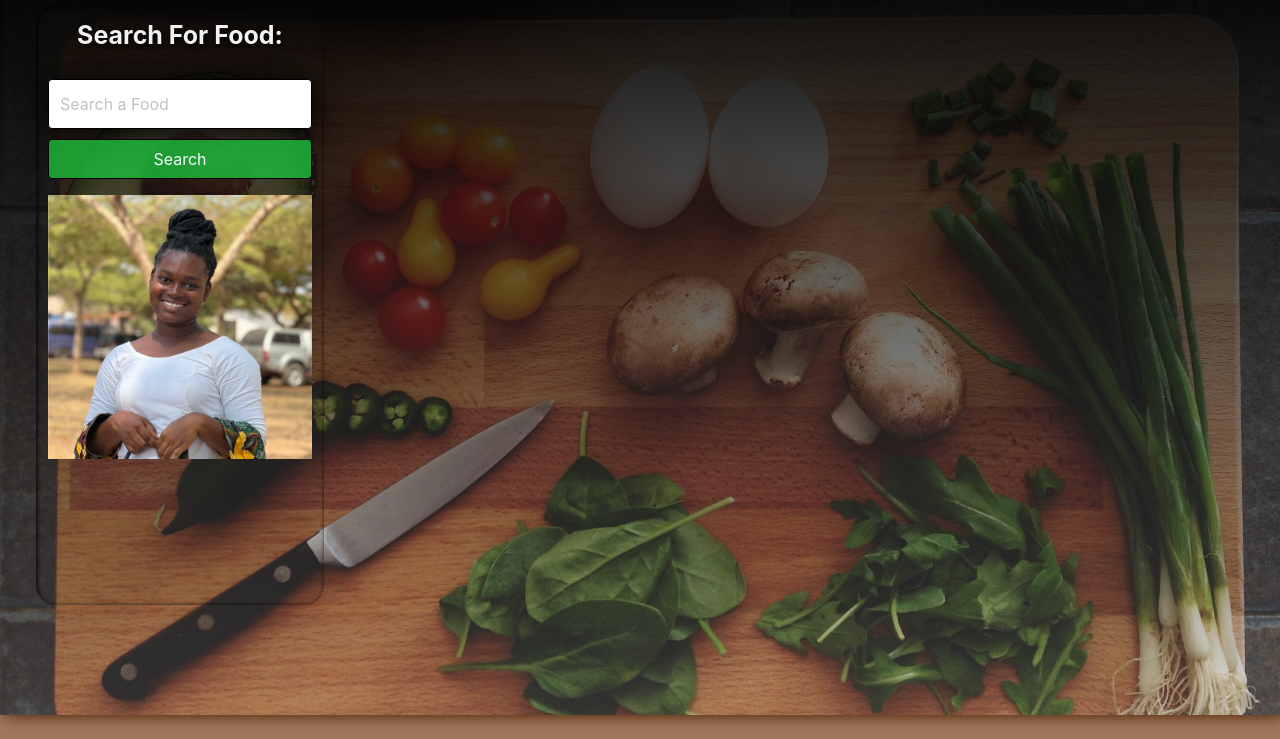
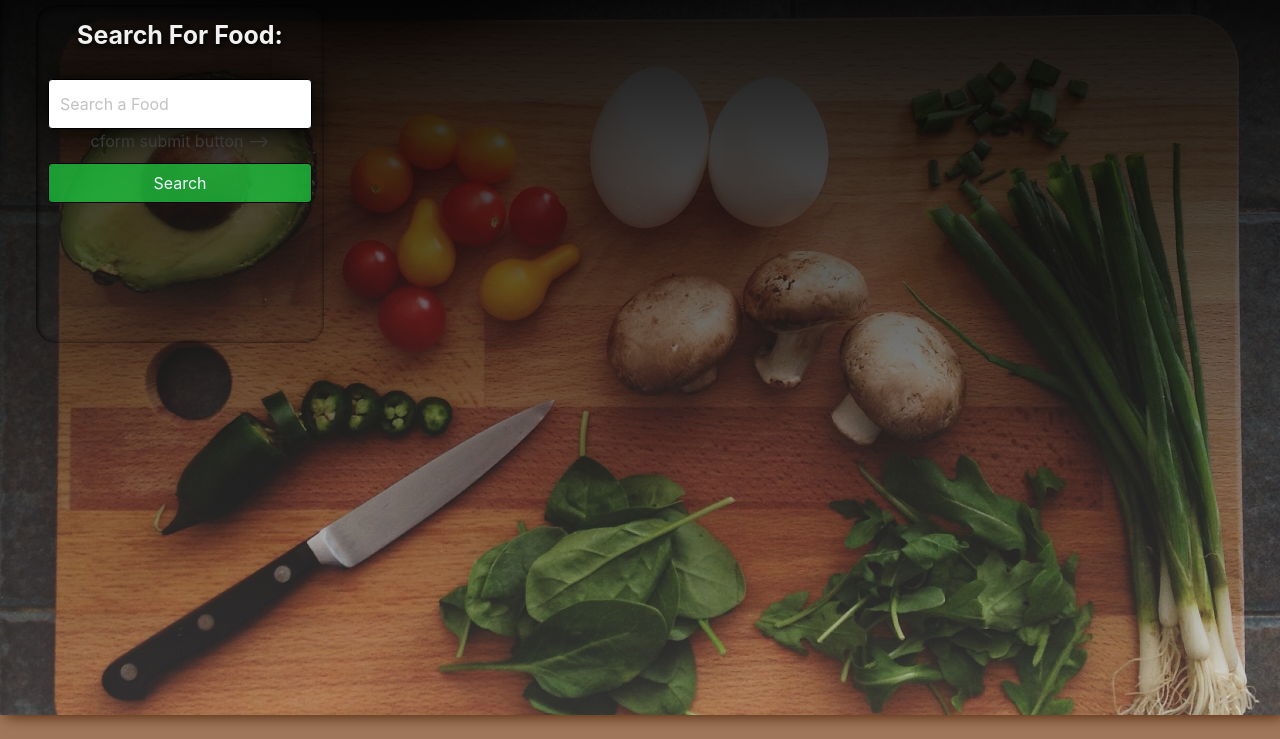
Before and after one commit to solomonyaw/sarahabeka, a plain HTML site: page recipegenerator/index.html in a window 1280 px wide. Shown: the part 61-800 px from the top of the page. Drawn offline with nearby package versions, Linux system fonts and the light colour scheme.

Commit message:
updated index.html

```diff
--- a/recipegenerator/index.html
+++ b/recipegenerator/index.html
@@ -53,9 +53,9 @@
           </label>
           <!-- Input Text Box -->
           <input class="input" type="text" placeholder="Search a Food" name="foodType" id="recipeSearch" />
-          <!-- form submit button -->
+         cform submit button -->
           <button id="searchRecBtn"   class="button is-normal is-responsive" type="submit">Search</button>
-          <img style="margin-top: 1rem;" src="/assets/images/profile.jpg" width="300" height="300">
+          <!-- <img style="margin-top: 1rem;" src="/assets/images/profile.jpg" width="300" height="300">-->
         </form>
         <!-- Empty column to house recipe results-->
         <div id="recipeResults" class="column is-9 columns is-flex-wrap-wrap"></div>
```
